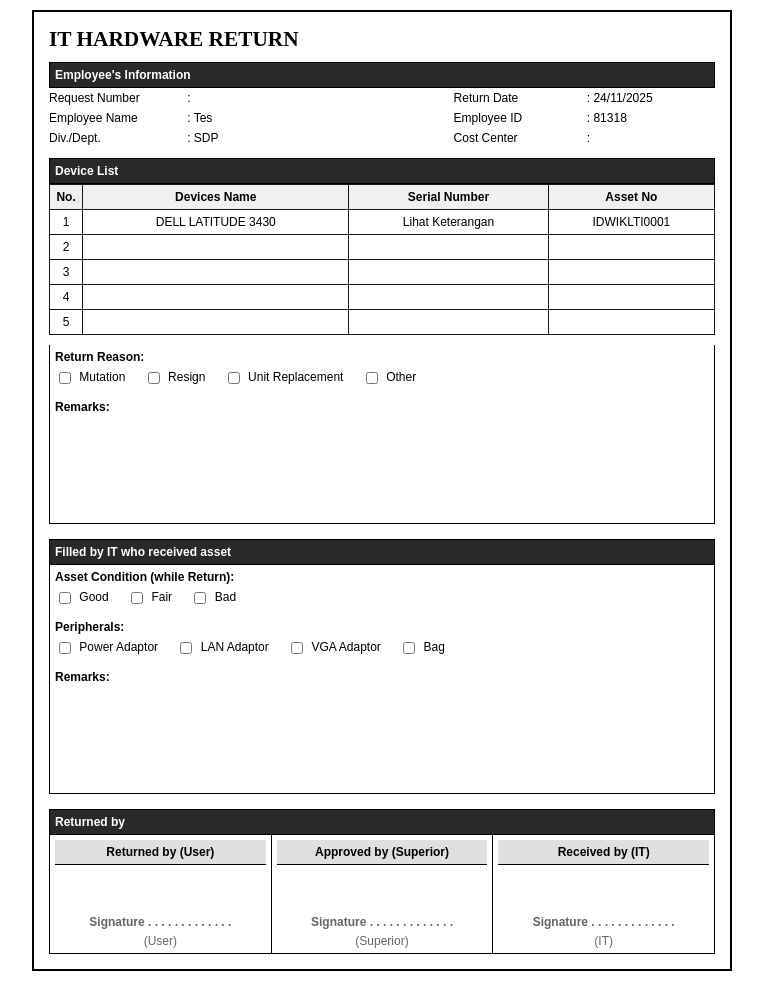
After one commit to kazeorp/inventori, a PHP site: page /cetak-return-form.php?id=83 in a window 1280 px wide. The commit adds this page. Shown: the whole page, without its empty margins (258-1021 px from the left). Run offline with PHP 8.4, Linux system fonts and the light colour scheme; a user stored in the database is signed in; data comes from the database, SQL or seed files in the repository.

Commit message:
Tambah Form Return dan Serial Number di tabel Inventori

```diff
--- /dev/null
+++ b/cetak-return-form.php
@@ -0,0 +1,295 @@
+<?php
+// cetak-return-form.php - IT HARDWARE RETURN FORM
+
+include 'koneksi.php'; // Pastikan koneksi.php sudah tersedia
+
+if (!isset($_GET['id']) || empty($_GET['id'])) {
+    die("ID Aset tidak ditemukan.");
+}
+
+$id = (int) $_GET['id'];
+$query = mysqli_query($koneksi, "SELECT * FROM inventori WHERE id = $id");
+$aset = mysqli_fetch_assoc($query);
+
+if (!$aset) {
+    die("Data aset tidak ditemukan.");
+}
+
+// Data Aset
+$devices_name = htmlspecialchars($aset['type'] ?? 'N/A');
+$serial_number = 'Lihat Keterangan'; // Asumsi Serial Number ada di Keterangan
+$asset_no = htmlspecialchars($aset['hostname'] ?? 'N/A');
+
+// Data Karyawan
+$employee_name = htmlspecialchars($aset['nama'] ?? '____________________');
+$nik = htmlspecialchars($aset['nik'] ?? '____________________');
+$div_dept = htmlspecialchars($aset['divisi'] ?? '____________________');
+
+// Tanggal
+$return_date = date('d/m/Y');
+$employee_id = $nik;
+?>
+<!DOCTYPE html>
+<html lang="id">
+<head>
+    <meta charset="UTF-8">
+    <title>IT HARDWARE RETURN - ID: <?= htmlspecialchars($id) ?></title>
+    <style>
+        body {
+            font-family: Arial, sans-serif;
+            margin: 0;
+            padding: 0;
+            font-size: 9pt;
+        }
+        .container {
+            width: 95%;
+            max-width: 700px; /* Ukuran maksimal aman untuk A4 */
+            margin: 10px auto;
+            border: 2px solid #000;
+            padding: 15px;
+            box-sizing: border-box;
+        }
+        .header h1 {
+            font-size: 16pt;
+            margin: 0;
+            font-family: 'Times New Roman', serif;
+        }
+
+        table {
+            width: 100%;
+            border-collapse: collapse;
+            margin-bottom: 10px;
+        }
+        table.info td {
+            padding: 3px 5px;
+            border: 1px solid #000;
+        }
+        table.device-list th, table.device-list td {
+            padding: 5px;
+            border: 1px solid #000000e8;
+            text-align: center;
+        }
+        table.device-list th {
+            background-color: #f0f0f0;
+            font-weight: bold;
+        }
+
+        .section-title {
+            font-weight: bold;
+            padding: 5px;
+            border: 1px solid #000;
+            background-color: #000000d6;
+            color: white;
+            padding-left: 5px;
+            margin-top: 10px;
+        }
+
+        .checkbox-item {
+            margin-bottom: 3px;
+            display: inline-block;
+            margin-right: 15px;
+        }
+
+        input[type="checkbox"] {
+            accent-color: black;
+            margin-right: 5px;
+            border: 1px solid black !important;
+            background-color: white !important;
+            width: 12px;
+            height: 12px;
+            vertical-align: middle;
+        }
+
+        .signature-box {
+            width: 33%;
+            text-align: center;
+            padding: 5px;
+            border-right: 1px solid #000;
+        }
+        .signatures {
+            display: flex;
+            justify-content: space-between;
+            margin-top: 0;
+            margin-bottom: 0;
+            border: 1px solid #000;
+            border-top: none;
+        }
+        .signatures .signature-box:last-child {
+            border-right: none;
+        }
+        .signature-title {
+            background-color: #e0e0e0;
+            font-weight: bold;
+            padding: 5px;
+            border-bottom: 1px solid #000;
+        }
+        .signature-area {
+            height: 40px;
+        }
+        .signature-box p {
+            margin: 5px 0 0 0;
+            color: #666;
+            font-weight: normal;
+        }
+        .signature-box p:first-of-type {
+            margin-top: 10px;
+            font-weight: bold;
+        }
+
+        /* CSS Print Optimization */
+        @media print {
+            html, body {
+                margin: 0 !important;
+                padding: 0 !important;
+                height: auto;
+                overflow: hidden;
+            }
+            .container {
+                border: none;
+                padding: 5px !important;
+                width: 100%;
+                margin: 0;
+            }
+            body, p, td, th {
+                font-size: 8.5pt;
+                line-height: 1.2;
+            }
+            .signatures, .checkbox-section {
+                page-break-inside: avoid !important;
+            }
+            .section-title {
+                margin-top: 5px !important;
+                margin-bottom: 0 !important;
+            }
+            * {
+                -webkit-print-color-adjust: exact;
+                color-adjust: exact;
+            }
+        }
+    </style>
+</head>
+<body>
+
+<div class="container">
+
+    <div class="header">
+        <h1>IT HARDWARE RETURN</h1>
+    </div>
+
+    <div class="section-title">Employee's Information</div>
+    <table class="info" style="border: none;">
+        <tr>
+            <td style="width: 20%; border: none; padding-left: 0;">Request Number</td>
+            <td style="width: 40%; border: none;">: </td>
+            <td style="width: 20%; border: none;">Return Date</td>
+            <td style="width: 40%; border: none;">: <?= $return_date ?></td>
+        </tr>
+        <tr>
+            <td style="border: none; padding-left: 0;">Employee Name</td>
+            <td style="border: none;">: <?= $employee_name ?></td>
+            <td style="border: none;">Employee ID</td>
+            <td style="border: none;">: <?= $employee_id ?></td>
+        </tr>
+        <tr>
+            <td style="border: none; padding-left: 0;">Div./Dept.</td>
+            <td style="border: none;">: <?= $div_dept ?></td>
+            <td style="border: none;">Cost Center</td>
+            <td style="border: none;">: </td>
+        </tr>
+    </table>
+
+    <div class="section-title">Device List</div>
+    <table class="device-list">
+        <thead>
+            <tr>
+                <th style="width: 5%;">No.</th>
+                <th style="width: 40%;">Devices Name</th>
+                <th style="width: 30%;">Serial Number</th>
+                <th style="width: 25%;">Asset No</th>
+            </tr>
+        </thead>
+        <tbody>
+            <tr>
+                <td>1</td>
+                <td><?= $devices_name ?></td>
+                <td><?= $serial_number ?></td>
+                <td><?= $asset_no ?></td>
+            </tr>
+            <?php for ($i = 2; $i <= 5; $i++): ?>
+            <tr>
+                <td><?= $i ?></td>
+                <td>&nbsp;</td>
+                <td>&nbsp;</td>
+                <td>&nbsp;</td>
+            </tr>
+            <?php endfor; ?>
+        </tbody>
+    </table>
+
+    <div style="padding: 5px; border: 1px solid #000; border-top: none;">
+        <p style="margin: 0 0 5px 0; font-weight: bold;">Return Reason:</p>
+        <div class="checkbox-item"><input type="checkbox"> Mutation</div>
+        <div class="checkbox-item"><input type="checkbox"> Resign</div>
+        <div class="checkbox-item"><input type="checkbox"> Unit Replacement</div>
+        <div class="checkbox-item"><input type="checkbox"> Other</div>
+        <p style="margin: 10px 0 0 0; font-weight: bold;">Remarks:
+            <pre>
+            <pre>
+        </p>
+    </div>
+
+    <div class="section-title" style="margin-top: 15px;">Filled by IT who received asset</div>
+    <div style="padding: 5px; border: 1px solid #000; border-top: none;">
+        <p style="margin: 0 0 5px 0; font-weight: bold;">Asset Condition (while Return):</p>
+        <div class="checkbox-item"><input type="checkbox"> Good</div>
+        <div class="checkbox-item"><input type="checkbox"> Fair</div>
+        <div class="checkbox-item"><input type="checkbox"> Bad</div>
+
+        <p style="margin: 10px 0 5px 0; font-weight: bold;">Peripherals:</p>
+        <div class="checkbox-item"><input type="checkbox"> Power Adaptor</div>
+        <div class="checkbox-item"><input type="checkbox"> LAN Adaptor</div>
+        <div class="checkbox-item"><input type="checkbox"> VGA Adaptor</div>
+        <div class="checkbox-item"><input type="checkbox"> Bag</div>
+
+        <p style="margin: 10px 0 0 0; font-weight: bold;">Remarks:
+            <pre>
+            <pre>
+        </p>
+    </div>
+
+
+    <div class="section-title" style="margin-top: 15px;">Returned by</div>
+    <div class="signatures">
+        <div class="signature-box">
+            <div class="signature-title">Returned by (User)</div>
+            <div class="signature-area"></div>
+            <p style="margin-top: 10px;">Signature . . . . . . . . . . . . .</p>
+            <p>(User)</p>
+        </div>
+
+        <div class="signature-box">
+            <div class="signature-title">Approved by (Superior)</div>
+            <div class="signature-area"></div>
+            <p style="margin-top: 10px;">Signature . . . . . . . . . . . . .</p>
+            <p>(Superior)</p>
+        </div>
+
+        <div class="signature-box">
+            <div class="signature-title">Received by (IT)</div>
+            <div class="signature-area"></div>
+            <p style="margin-top: 10px;">Signature . . . . . . . . . . . . .</p>
+            <p>(IT)</p>
+        </div>
+    </div>
+
+</div>
+
+<script>
+    // Memicu dialog cetak secara otomatis
+    window.onload = function() {
+        window.print();
+    }
+</script>
+
+</body>
+</html>
--- a/edit.php
+++ b/edit.php
@@ -30,8 +30,9 @@ if (isset($_POST['update'])) {
   $hostname = strtoupper(mysqli_real_escape_string($koneksi, $_POST['hostname']));
 
   $type = mysqli_real_escape_string($koneksi, $_POST['type']);
+  $serial_number  = strtoupper(mysqli_real_escape_string($koneksi, $_POST['serial_number'] ?? ''));
   $ram = mysqli_real_escape_string($koneksi, $_POST['ram']);
-  $storage = mysqli_real_escape_string($koneksi, $_POST['storage']);
+  $storage = strtoupper(mysqli_real_escape_string($koneksi, $_POST['storage'] ?? ''));
   $win = mysqli_real_escape_string($koneksi, $_POST['win']);
   $keterangan = mysqli_real_escape_string($koneksi, $_POST['keterangan']);
   $kelengkapan = mysqli_real_escape_string($koneksi, $_POST['kelengkapan']);
@@ -43,7 +44,7 @@ if (isset($_POST['update'])) {
   // Tambahkan domain dan device_category ke query UPDATE
   $sql = "UPDATE inventori SET
       rak='$rak', status='$status', hostname='$hostname', type='$type',
-      domain='$domain', device_category='$device_category',
+      domain='$domain', device_category='$device_category', serial_number='$serial_number',
       ram='$ram', storage='$storage', win='$win', keterangan='$keterangan',
       kelengkapan='$kelengkapan', tanggal_keluar='$tanggal_keluar',
       nik='$nik', nama='$nama', divisi='$divisi'
--- a/koneksi.php
+++ b/koneksi.php
@@ -4,7 +4,7 @@ date_default_timezone_set('Asia/Jakarta');
 
 // Menggunakan mysqli_connect yang procedural (koneksi akan ada di variabel $koneksi)
 // Jika gagal, $koneksi akan berisi objek error, yang akan dicek di handler.
-$koneksi = mysqli_connect("localhost","root","","inventori_test1");
+$koneksi = mysqli_connect("localhost","root","","inventori_test");
 
 // Pastikan NODE_API_HOST didefinisikan HANYA SEKALI
 if (!defined('NODE_API_HOST')) {
--- a/main.js
+++ b/main.js
@@ -135,6 +135,7 @@ document.addEventListener('DOMContentLoaded', function() {
             modal.querySelector('#edit-ram').value = this.dataset.ram;
             modal.querySelector('#edit-storage').value = this.dataset.storage;
             modal.querySelector('#edit-win').value = this.dataset.win;
+            modal.querySelector('#edit-serial_number').value = this.dataset.serialnumber;
             modal.querySelector('#edit-keterangan').value = this.dataset.keterangan;
             modal.querySelector('#edit-nik').value = this.dataset.nik;
             modal.querySelector('#edit-nama').value = this.dataset.nama;
--- a/modal-edit.php
+++ b/modal-edit.php
@@ -54,6 +54,10 @@
                         </select>
                     </div>
 
+                    <div class="col-md-4 mb-3">
+                        <label class="fw-bold">Serial Number</label>
+                        <input type="text" name="serial_number" id="edit-serial_number" class="form-control">
+                    </div>
                     <div class="col-md-4 mb-3">
                         <label class="fw-bold">RAM</label>
                         <input type="text" name="ram" id="edit-ram" class="form-control" style="border-radius: var(--radius-md);">
--- a/modal-tambah-user.php
+++ b/modal-tambah-user.php
@@ -2,7 +2,7 @@
     <div class="modal-dialog">
         <form method="POST" action="proses-user.php" class="modal-content" style="border-radius: var(--radius-md); box-shadow: var(--shadow-md);">
             <div class="modal-header">
-                <h5 class="modal-title fw-bold" style="color: var(--app-blue);">➕ Tambah User</h5>
+                <h5 class="modal-title fw-bold" style="color: var(--app-blue);"> Tambah User</h5>
                 <button type="button" class="btn-close" data-bs-dismiss="modal" aria-label="Close"></button>
             </div>
             <div class="modal-body">
@@ -18,7 +18,7 @@
                 </div>
 
                 <div class="mb-3">
-                    <label class="fw-bold">Nama Lengkap</label>
+                    <label class="fw-bold">Nama</label>
                     <input type="text" name="nama_lengkap" class="form-control" style="border-radius: var(--radius-md);" required>
                 </div>
 
--- a/modal-tambahdata.php
+++ b/modal-tambahdata.php
@@ -52,6 +52,10 @@
             </select>
           </div>
 
+          <div class="col-md-4 mb-3">
+            <label class="fw-bold">Serial Number</label>
+            <input type="text" name="serial_number" id="add-serial_number" class="form-control">
+          </div>
           <div class="col-md-4 mb-3">
             <label class="fw-bold">RAM</label>
             <input type="text" name="ram" id="add-ram" class="form-control">
--- a/tambah.php
+++ b/tambah.php
@@ -23,6 +23,7 @@ if ($_SERVER['REQUEST_METHOD'] == 'POST') {
     $rak            = mysqli_real_escape_string($koneksi, $_POST['rak'] ?? '');
     $status         = mysqli_real_escape_string($koneksi, $_POST['status'] ?? '');
     $type           = mysqli_real_escape_string($koneksi, $_POST['type'] ?? '');
+    $serial_number  = strtoupper(mysqli_real_escape_string($koneksi, $_POST['serial_number'] ?? ''));
     $ram            = strtoupper(mysqli_real_escape_string($koneksi, $_POST['ram'] ?? ''));
     $storage        = strtoupper(mysqli_real_escape_string($koneksi, $_POST['storage'] ?? ''));
     $win            = strtoupper(mysqli_real_escape_string($koneksi, $_POST['win'] ?? ''));
@@ -53,9 +54,9 @@ if ($_SERVER['REQUEST_METHOD'] == 'POST') {
 
     // Query simpan ke tabel inventori
     $sql = "INSERT INTO inventori (
-        rak, status, hostname, type, domain, device_category, ram, storage, win, keterangan, kelengkapan, tanggal_masuk, tanggal_keluar, nik, nama, divisi
+        rak, status, hostname, type, serial_number, domain, device_category, ram, storage, win, keterangan, kelengkapan, tanggal_masuk, tanggal_keluar, nik, nama, divisi
     ) VALUES (
-        '$rak', '$status', '$hostname', '$type', '$domain', '$device_category', '$ram', '$storage', '$win', '$keterangan', '$kelengkapan','$tanggal_masuk', '$tanggal_keluar', '$nik', '$nama', '$divisi'
+        '$rak', '$status', '$hostname', '$type', '$serial_number', '$domain', '$device_category', '$ram', '$storage', '$win', '$keterangan', '$kelengkapan','$tanggal_masuk', '$tanggal_keluar', '$nik', '$nama', '$divisi'
     )";
 
     // Eksekusi dan feedback
--- a/update.php
+++ b/update.php
@@ -20,6 +20,7 @@ if ($_SERVER['REQUEST_METHOD'] == 'POST') {
     $status         = mysqli_real_escape_string($koneksi, $_POST['status']);
     $hostname       = mysqli_real_escape_string($koneksi, trim($_POST['hostname']));
     $type           = mysqli_real_escape_string($koneksi, $_POST['type']);
+    $serial_number  = strtoupper(mysqli_real_escape_string($koneksi, $_POST['serial_number'] ?? ''));
     $ram            = mysqli_real_escape_string($koneksi, $_POST['ram']);
     $storage        = mysqli_real_escape_string($koneksi, $_POST['storage']);
     $win            = mysqli_real_escape_string($koneksi, $_POST['win']);
@@ -44,7 +45,7 @@ if ($_SERVER['REQUEST_METHOD'] == 'POST') {
     // 4. LANJUTKAN PROSES UPDATE
     // ----------------------------------------------------
     $sql = "UPDATE inventori SET
-        rak='$rak', status='$status', hostname='$hostname', type='$type',
+        rak='$rak', status='$status', hostname='$hostname', type='$type',serial_number='$serial_number',
         ram='$ram', storage='$storage', win='$win', keterangan='$keterangan',
         kelengkapan='$kelengkapan', tanggal_masuk = '$tanggal_masuk', tanggal_keluar='$tanggal_keluar',
         nik='$nik', nama='$nama', divisi='$divisi',
```
Also changed, not shown: cetak-form.php (+25 -20 lines), detail-aset.php (+11 -3 lines), proses-user.php (+4 -4 lines).
